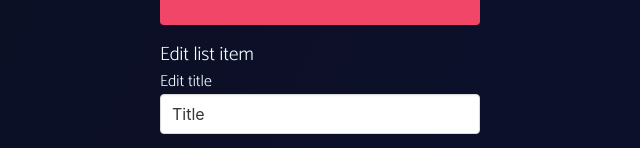
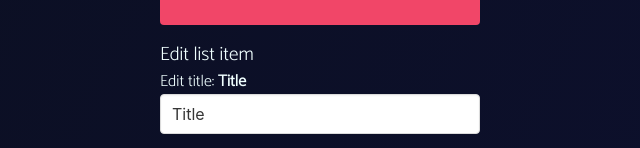
Before and after one commit to miklosoravecz/todoApp, a React (Create React App) app: page / in a window 1280 px wide. Both pictures are taken after a click on the button "Add". Shown: the part 652-800 px from the top of the page, without its empty margins (320-960 px from the left). Built offline with nearby package versions, Linux system fonts and the light colour scheme.

Commit message:
props passed in

```diff
--- a/src/components/FormEdit/index.js
+++ b/src/components/FormEdit/index.js
@@ -34,7 +34,9 @@ export const FormEdit = props => {
 
 	return (
 		<form className="form-edit">
-			<h3>Edit title</h3>
+			<h3>
+				Edit title: <b>{props.title}</b>
+			</h3>
 			<input
 				type="text"
 				id="title"
@@ -43,7 +45,9 @@ export const FormEdit = props => {
 				value={title}
 				onChange={handleTitleChange}
 			/>
-			<h3>Edit deadline</h3>
+			<h3>
+				Edit deadline: <b>{props.deadline}</b>
+			</h3>
 			<input
 				type="text"
 				id="deadline"
--- a/src/components/Item/index.js
+++ b/src/components/Item/index.js
@@ -47,7 +47,12 @@ export const Item = props => {
 					</div>
 				</div>
 			</li>
-			<ModalEdit id={props.id} editItem={props.editItem} />
+			<ModalEdit
+				id={props.id}
+				title={props.title}
+				deadline={props.deadline}
+				editItem={props.editItem}
+			/>
 		</>
 	)
 }
--- a/src/components/ModalEdit/index.js
+++ b/src/components/ModalEdit/index.js
@@ -7,7 +7,12 @@ export const ModalEdit = props => {
 	return (
 		<div className="modal-edit-wrapper">
 			<h2 className="form-title">Edit list item</h2>
-			<FormEdit id={props.id} editItem={props.editItem} />
+			<FormEdit
+				id={props.id}
+				title={props.title}
+				deadline={props.deadline}
+				editItem={props.editItem}
+			/>
 			<ValidationError validationError={props.validationError} />
 		</div>
 	)
```
